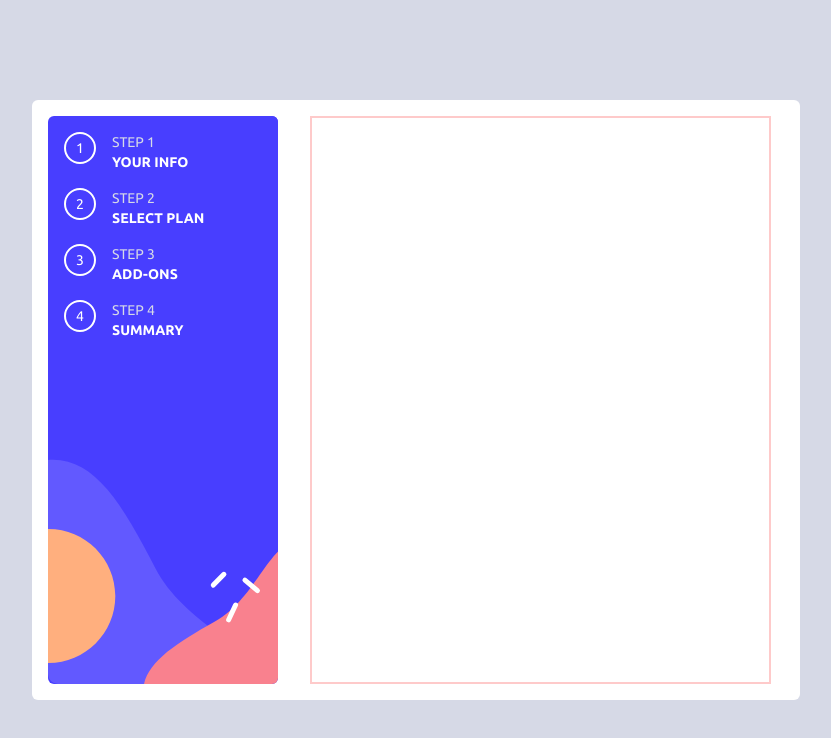
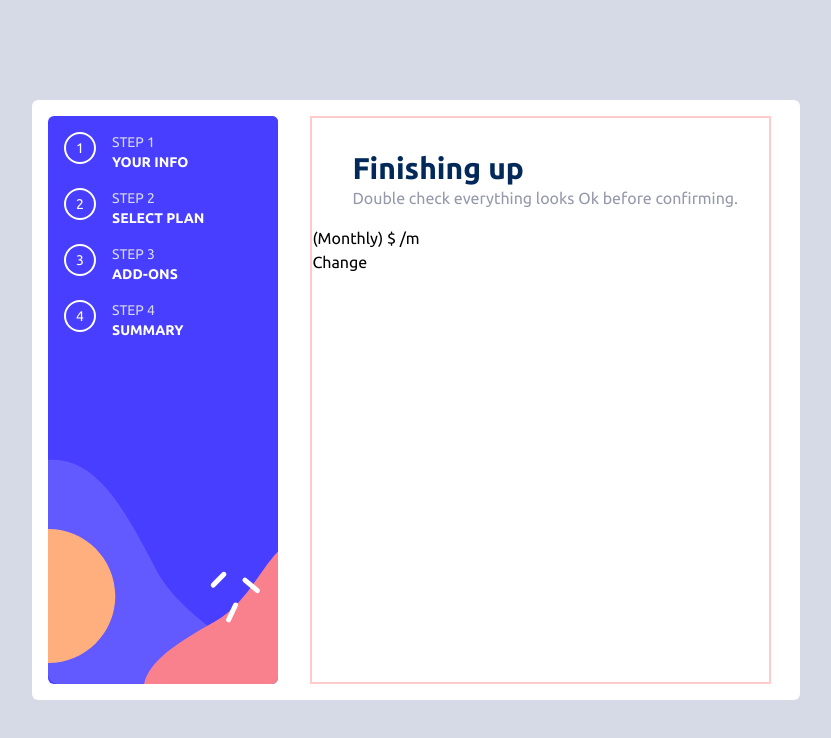
Before and after one commit to Agyanim/multi-step-form, a React (Vite) app: page /addons in a window 1280 px wide. Both pictures are taken after a click on the button "Next Step". Shown: the top 738 px of the page, without its empty margins (224-1055 px from the left). Built offline with nearby package versions, Linux system fonts and the light colour scheme.

Commit message:
summary section worked on

```diff
--- a/src/components/AddOnsCardList.jsx
+++ b/src/components/AddOnsCardList.jsx
@@ -3,7 +3,7 @@ import AddOnsCard from "./AddOnsCard";
 import PrimaryButton, { SecondaryButton } from "./Buttons";
 import { useNavigate } from "react-router-dom";
 import { useDispatch, useSelector } from "react-redux";
-import addOns, { selectedAddOns } from "../store/slices/addOns";
+import { selectedAddOns } from "../store/slices/addOns";
 
 const AddOnsCardList = () => {
   const navigate = useNavigate();
@@ -13,7 +13,7 @@ const AddOnsCardList = () => {
   );
 
   const dispatch = useDispatch();
-  const [selectAddOns, setSelectAddOns] = useState([]);
+  // const [selectAddOns, setSelectAddOns] = useState([]);
   const [OnlineService, setOnlineService] = useState([]);
   const [largerStorage, setlargerStorage] = useState([]);
   const [customizableProfile, setcustomizableProfile] = useState([]);
@@ -52,13 +52,13 @@ const AddOnsCardList = () => {
     e.preventDefault();
     addItem = [];
     if (OnlineService.length > 0) {
-      addItem.push(OnlineService);
+      addItem.push(OnlineService[0]);
     }
     if (largerStorage.length > 0) {
-      addItem.push(largerStorage);
+      addItem.push(largerStorage[0]);
     }
     if (customizableProfile.length > 0) {
-      addItem.push(customizableProfile);
+      addItem.push(customizableProfile[0]);
     }
 
     dispatch(selectedAddOns(addItem))
--- /dev/null
+++ b/src/components/FinishingUp.jsx
@@ -0,0 +1,31 @@
+import React from 'react'
+import { render } from 'react-dom';
+import { useSelector } from "react-redux";
+
+
+const FinishingUp = () => {
+    const selectedService=useSelector(store=>store.service.value.selectedService)
+    const isYearly=useSelector(store=>store.service.value.isYearly)
+    const selectedAddOns=useSelector(store=>store.addOns.value.searchResult)
+    console.log(selectedAddOns);
+    const renderSelectedAddOns=selectedAddOns.map(value=>{
+       return(
+        <ul key={value.id}>
+          <li > <span>{value.service}</span> ${value.cost}{isYearly? "/y": "/m"}</li>
+        </ul>
+      )
+    })
+  return (
+    <div>
+      <ul>
+        <li>
+          <span>{selectedService.plan} {isYearly? "(Yearly)": "(Monthly)"} <span>${selectedService.price} {isYearly? "/y": "/m"}</span></span> <br />
+          <span>Change</span>
+          </li>
+          {renderSelectedAddOns}
+      </ul>
+    </div>
+  )
+}
+
+export default FinishingUp
--- a/src/pages/Summary.jsx
+++ b/src/pages/Summary.jsx
@@ -1,12 +1,22 @@
 import React from 'react'
+import FinishingUp from '../components/FinishingUp'
 // import RadioCard from '../components/radioCard'
 
 const Summary = () => {
   return (
-    <div className='w-[50vw]'>
-      {/* <RadioCard/> */}
-
-      </div>
+    <div className="w-[38.5vw]">
+      <header className="mt-8 ml-10 mb-4">
+        <h1 className="text-3xl text-MarineBlue font-ubuntu font-extrabold">
+          Finishing up
+        </h1>
+        <p className="text-CoolGray">
+          Double check everything looks Ok before confirming.
+        </p>
+      </header>
+      <section className="">
+        <FinishingUp/>
+      </section>
+    </div>
   )
 }
 
```
